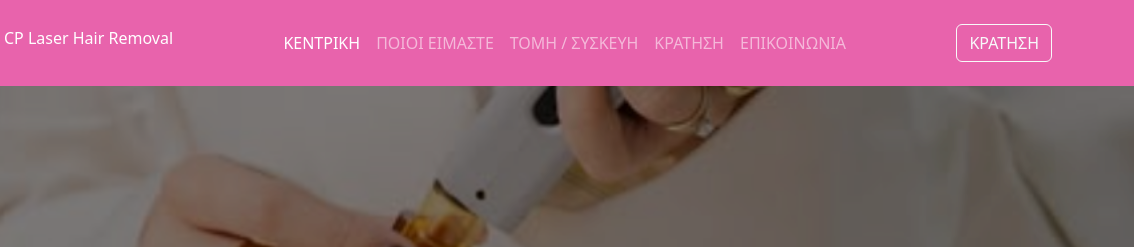
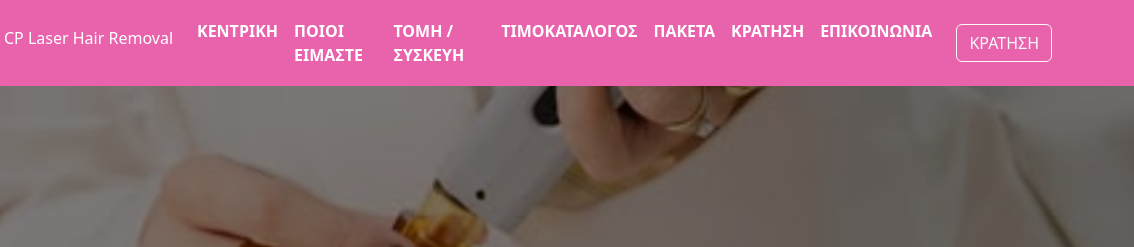
Before and after one commit to ckouma01/laserhairremovalCP, a plain HTML site: page index.html in a window 1280 px wide. Shown: the top 247 px of the page, 146-1280 px from the left. Drawn offline with nearby package versions, Linux system fonts and the light colour scheme.

Commit message:
Add files via upload

```diff
--- a/index.html
+++ b/index.html
@@ -7,6 +7,7 @@
   <link rel="icon" href="images/logo-placeholder.png" type="image/x-icon">
   <link href="https://cdn.jsdelivr.net/npm/bootstrap@5.3.0/dist/css/bootstrap.min.css" rel="stylesheet">
   <link rel="stylesheet" href="styles/general.css">
+  <link rel="icon" href="images/logoCP.jpg" type="image/x-icon">
   <style>
     html {
       scroll-behavior: smooth;
@@ -47,13 +48,18 @@
     .hero p { font-size: 1.15rem; margin-bottom: 1.5rem; }
 
     /* ===== Sections ===== */
-    section { scroll-margin-top: 80px; }
+    section {
+      scroll-margin-top: 80px;
+    }
     .container-section {
       width: min(90%, 1200px);
       margin: 0 auto;
       padding: 4rem 0;
     }
-    .section-title { text-align: center; margin-bottom: 2rem; }
+    .section-title {
+      text-align: center;
+      margin-bottom: 2rem;
+    }
     .cards {
       display: grid;
       grid-template-columns: repeat(auto-fit, minmax(280px,1fr));
@@ -83,6 +89,11 @@
     .site-footer a { color: #ccc; }
     .site-footer a:hover { color: #fff; }
     .site-footer p { margin-bottom: 1rem; font-size: 0.9rem; }
+
+    /* ===== Navbar active styling ===== */
+    .navbar .nav-link {
+      font-weight: bold;
+    }
   </style>
 </head>
 <body>
@@ -100,10 +111,12 @@
       <div class="collapse navbar-collapse justify-content-center" id="navbarNav">
         <ul class="navbar-nav">
           <li class="nav-item"><a class="nav-link active" href="#home">ΚΕΝΤΡΙΚΗ</a></li>
-          <li class="nav-item"><a class="nav-link" href="#about">ΠΟΙΟΙ ΕΙΜΑΣΤΕ</a></li>
-          <li class="nav-item"><a class="nav-link" href="#machine">ΤΟΜΗ / ΣΥΣΚΕΥΗ</a></li>
-          <li class="nav-item"><a class="nav-link" href="#book">ΚΡΑΤΗΣΗ</a></li>
-          <li class="nav-item"><a class="nav-link" href="#contact">ΕΠΙΚΟΙΝΩΝΙΑ</a></li>
+          <li class="nav-item"><a class="nav-link active" href="#about">ΠΟΙΟΙ ΕΙΜΑΣΤΕ</a></li>
+          <li class="nav-item"><a class="nav-link active" href="#machine">ΤΟΜΗ / ΣΥΣΚΕΥΗ</a></li>
+          <li class="nav-item"><a class="nav-link active" href="#pricing">ΤΙΜΟΚΑΤΑΛΟΓΟΣ</a></li>
+          <li class="nav-item"><a class="nav-link active" href="#packages">ΠΑΚΕΤΑ</a></li>
+          <li class="nav-item"><a class="nav-link active" href="#book">ΚΡΑΤΗΣΗ</a></li>
+          <li class="nav-item"><a class="nav-link active" href="#contact">ΕΠΙΚΟΙΝΩΝΙΑ</a></li>
         </ul>
       </div>
       <div class="d-none d-lg-block ms-3">
```
